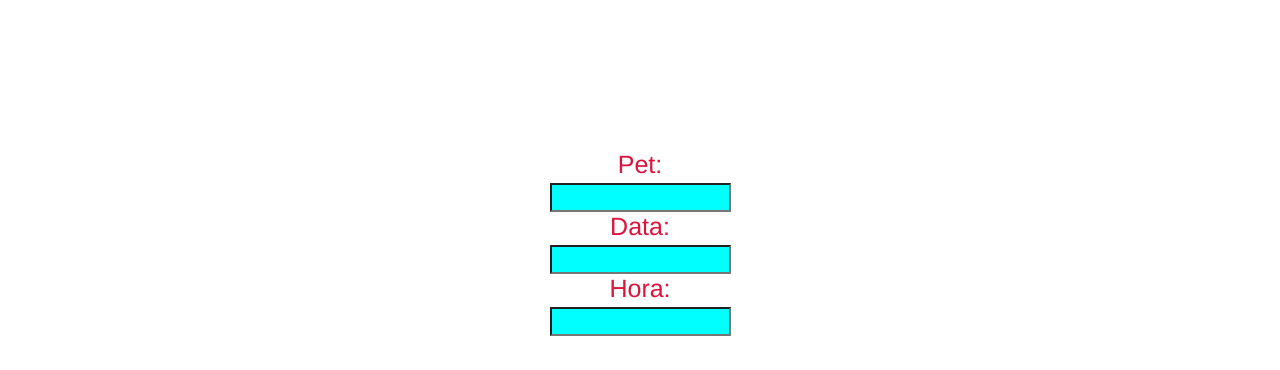
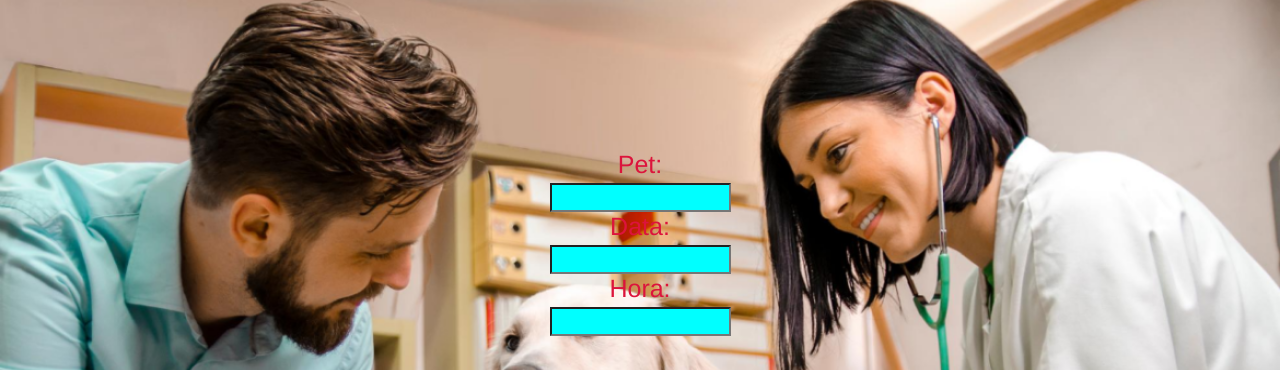
Before and after one commit to WellingtondeSouzaSaturnino/AnimalHospital, a plain HTML site: page assets/indexConsulta.html in a window 1280 px wide. Shown: the top 370 px of the page. Drawn offline with Linux system fonts and the light colour scheme; the site is published under a folder, as on GitHub Pages, so addresses that start at the root find nothing.

Commit message:
ajuste de imangem

```diff
--- a/styles/styleConsultas.css
+++ b/styles/styleConsultas.css
@@ -7,7 +7,7 @@ body{
     width: 100%;
     height: 590px;
     padding: 100px 0;
-    background-image: url("/img/consulta1.jpg");
+    background-image: url("../img/consulta1.jpg");
     background-repeat: no-repeat;
     background-size: 100% 100%;
 }
@@ -68,5 +68,6 @@ div.container{
        min-height: 100%;
        height: 760px;
 
+
     }
 }
```
